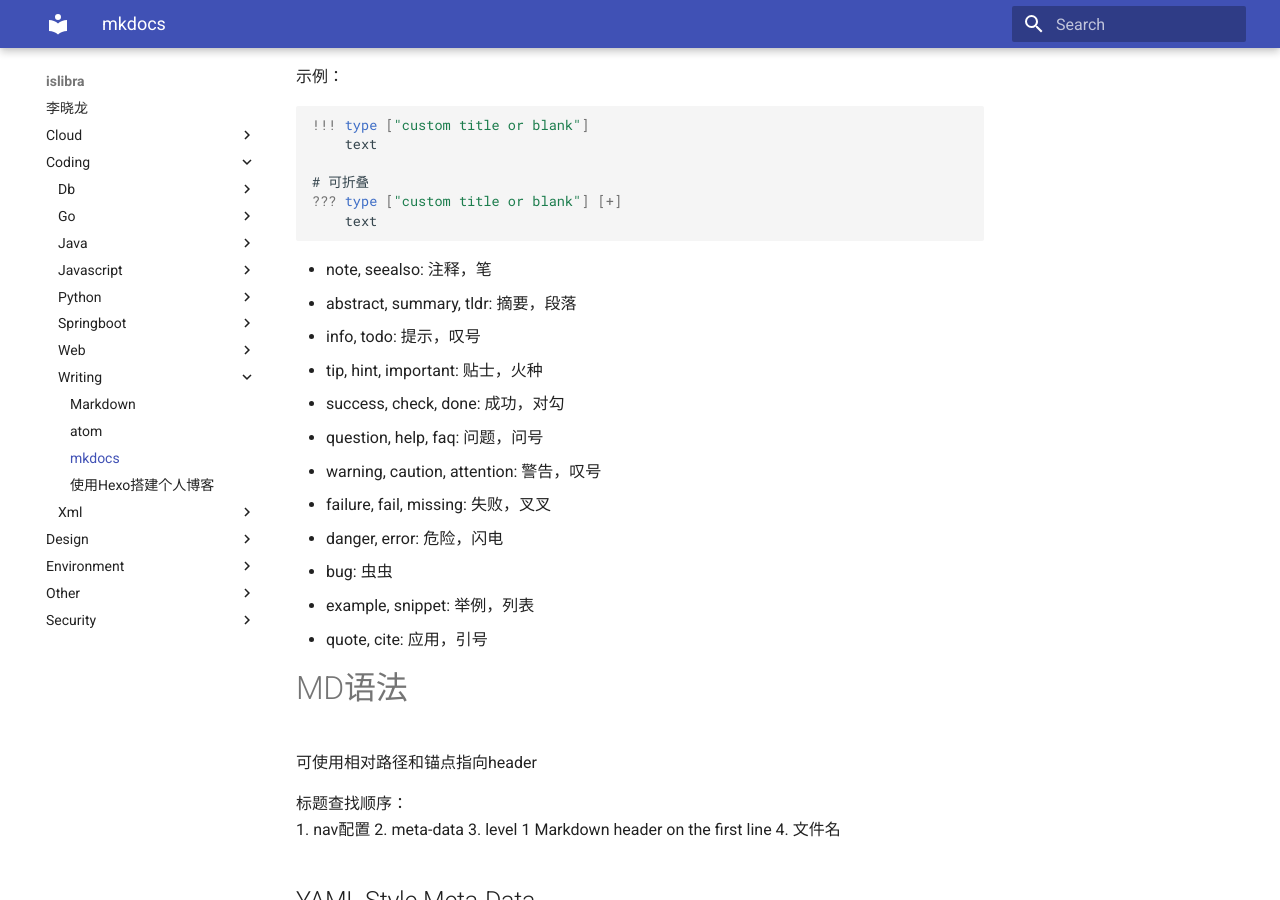
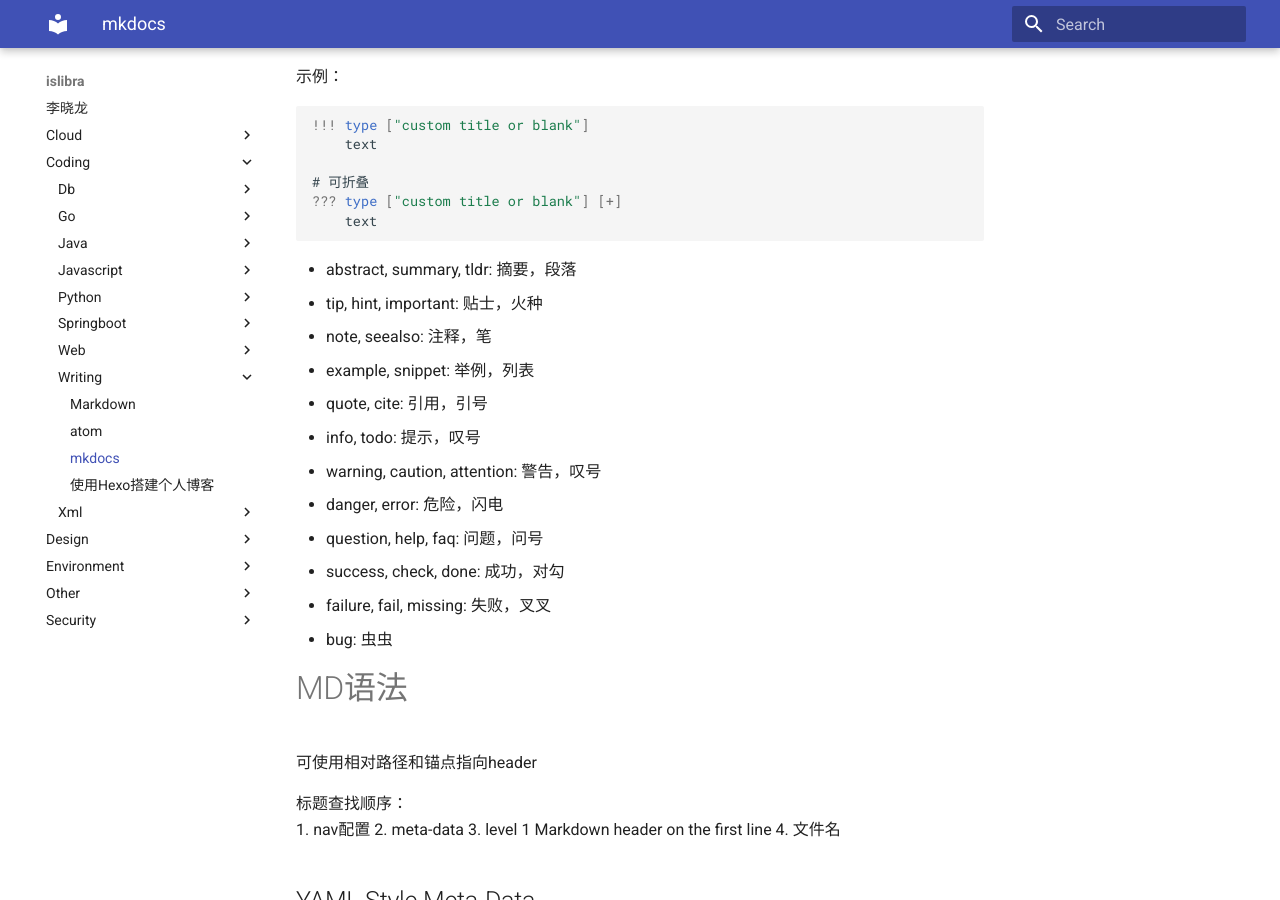
Before and after one commit to islibra/wiki, an MkDocs documentation site: the page built from docs/coding/writing/mkdocs.md, in a window 1280 px wide and 900 px high, scrolled down 1510 px. Built offline with MkDocs 1.6.1 and Material for MkDocs 9.7.7, drawn with Linux system fonts in a browser that asks for light colours.

Commit message:
Update mkdocs.md

````diff
--- a/docs/coding/writing/mkdocs.md
+++ b/docs/coding/writing/mkdocs.md
@@ -78,18 +78,18 @@ markdown_extensions:
     text
 ```
 
+- abstract, summary, tldr: 摘要，段落
+- tip, hint, important: 贴士，火种
 - note, seealso: 注释，笔
-- abstract, summary, tldr: 摘要，段落
+- example, snippet: 举例，列表
+- quote, cite: 引用，引号
 - info, todo: 提示，叹号
-- tip, hint, important: 贴士，火种
+- warning, caution, attention: 警告，叹号
+- danger, error: 危险，闪电
+- question, help, faq: 问题，问号
 - success, check, done: 成功，对勾
-- question, help, faq: 问题，问号
-- warning, caution, attention: 警告，叹号
 - failure, fail, missing: 失败，叉叉
-- danger, error: 危险，闪电
 - bug: 虫虫
-- example, snippet: 举例，列表
-- quote, cite: 应用，引号
 
 
 # MD语法
````
